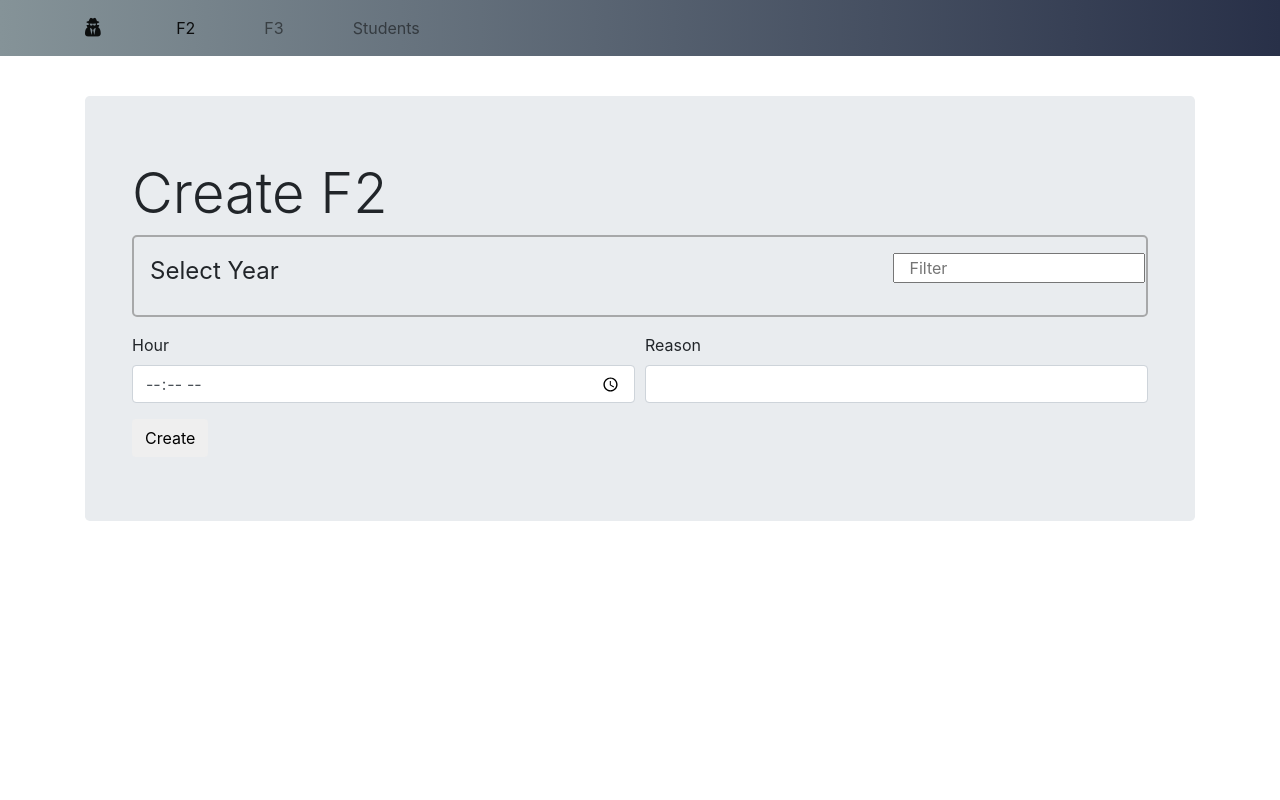
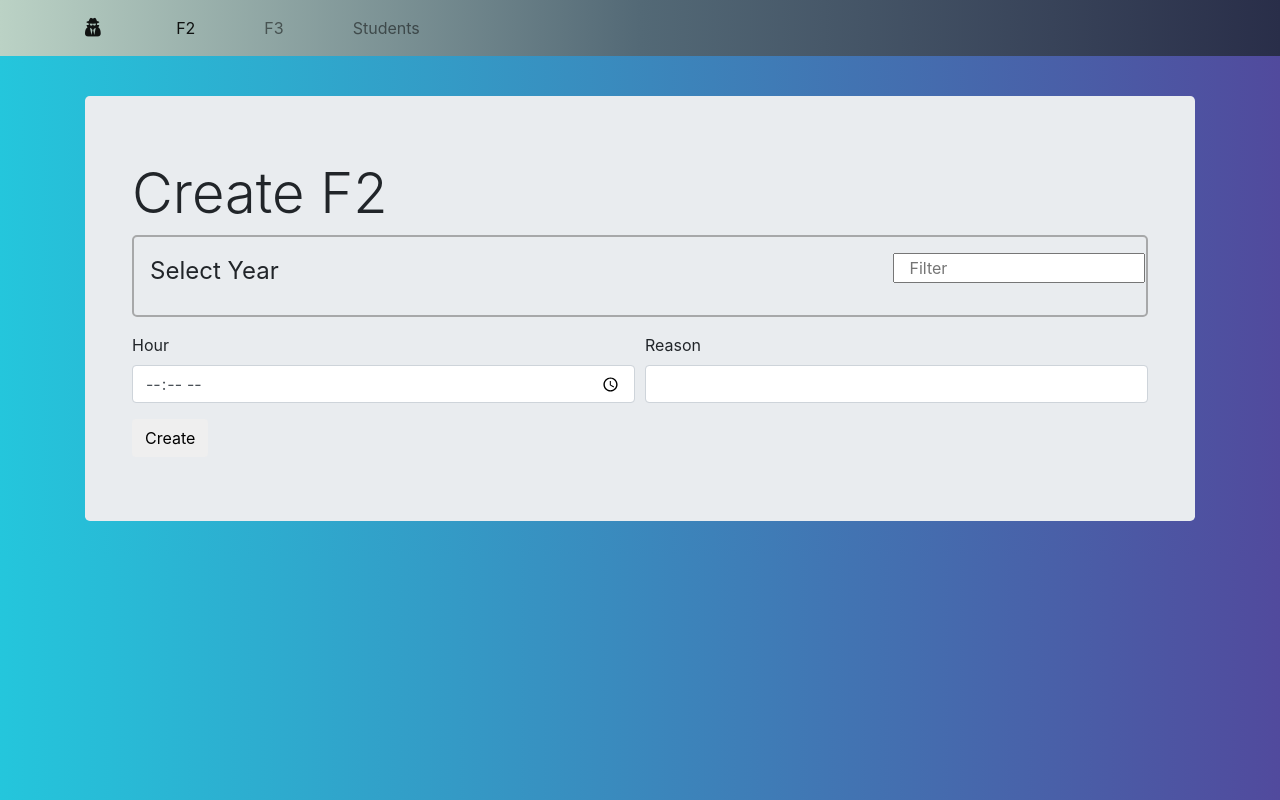
Before and after one commit to Grupo42018/f2kens, a Django app: template frontend_token/templates/preceptor.html in a window 1280 px wide. Run offline with Django 3.2, Linux system fonts and the light colour scheme; the template is opened without the code that fills it, so the values that code supplies are empty; some libraries are stand-ins or nearby versions.

Commit message:
cambios esteticos en el navbar y body del template PRECEPTOR

```diff
--- a/frontend_token/templates/preceptor.html
+++ b/frontend_token/templates/preceptor.html
@@ -22,7 +22,7 @@
     <script src="{% static 'js/functions.js' %}" type="text/javascript"></script>
   </head>
 
-  <body>
+  <body class="background-body">
     <nav class="navbar navbar-expand-lg navbar-light bg-primary">
       <div class="container">
         <a class="navbar-brand" href="{% url 'index_preceptor' %}"><i class="fa fa-user-secret"></i></a>
--- a/static/css/style.css
+++ b/static/css/style.css
@@ -6,9 +6,9 @@
 }
 
 .navbar.bg-primary {
-    background: #283048;  /* fallback for old browsers */
-    background: -webkit-linear-gradient(to right, #859398, #283048);  /* Chrome 10-25, Safari 5.1-6 */
-    background: linear-gradient(to right, #859398, #283048); /* W3C, IE 10+/ Edge, Firefox 16+, Chrome 26+, Opera 12+, Safari 7+ */
+    background: #BBD2C5;  /* fallback for old browsers */
+    background: -webkit-linear-gradient(to right, #292E49, #536976, #BBD2C5);  /* Chrome 10-25, Safari 5.1-6 */
+    background: linear-gradient(to left, #292E49, #536976, #BBD2C5); /* W3C, IE 10+/ Edge, Firefox 16+, Chrome 26+, Opera 12+, Safari 7+ */
 
 }
 
```
